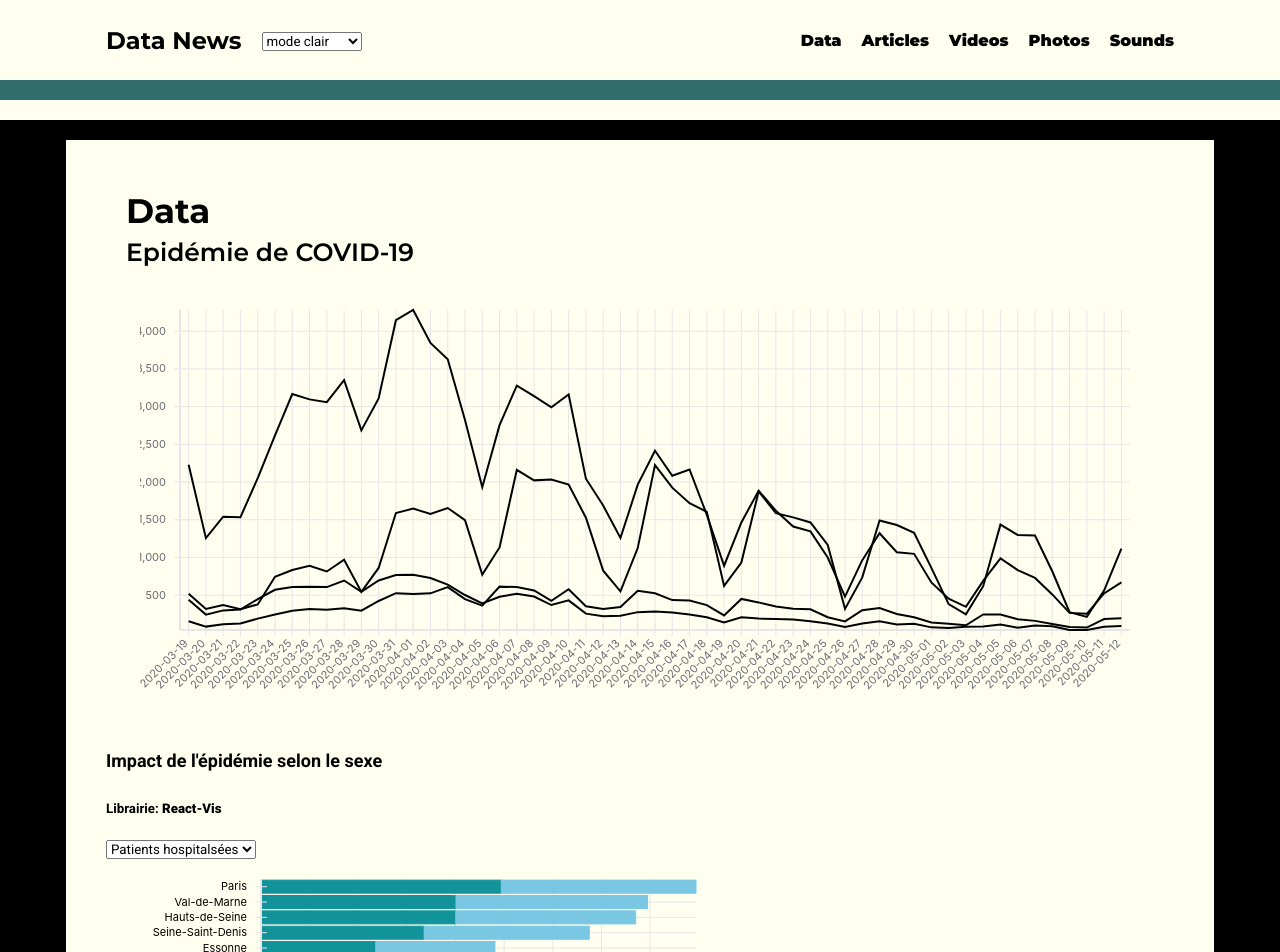
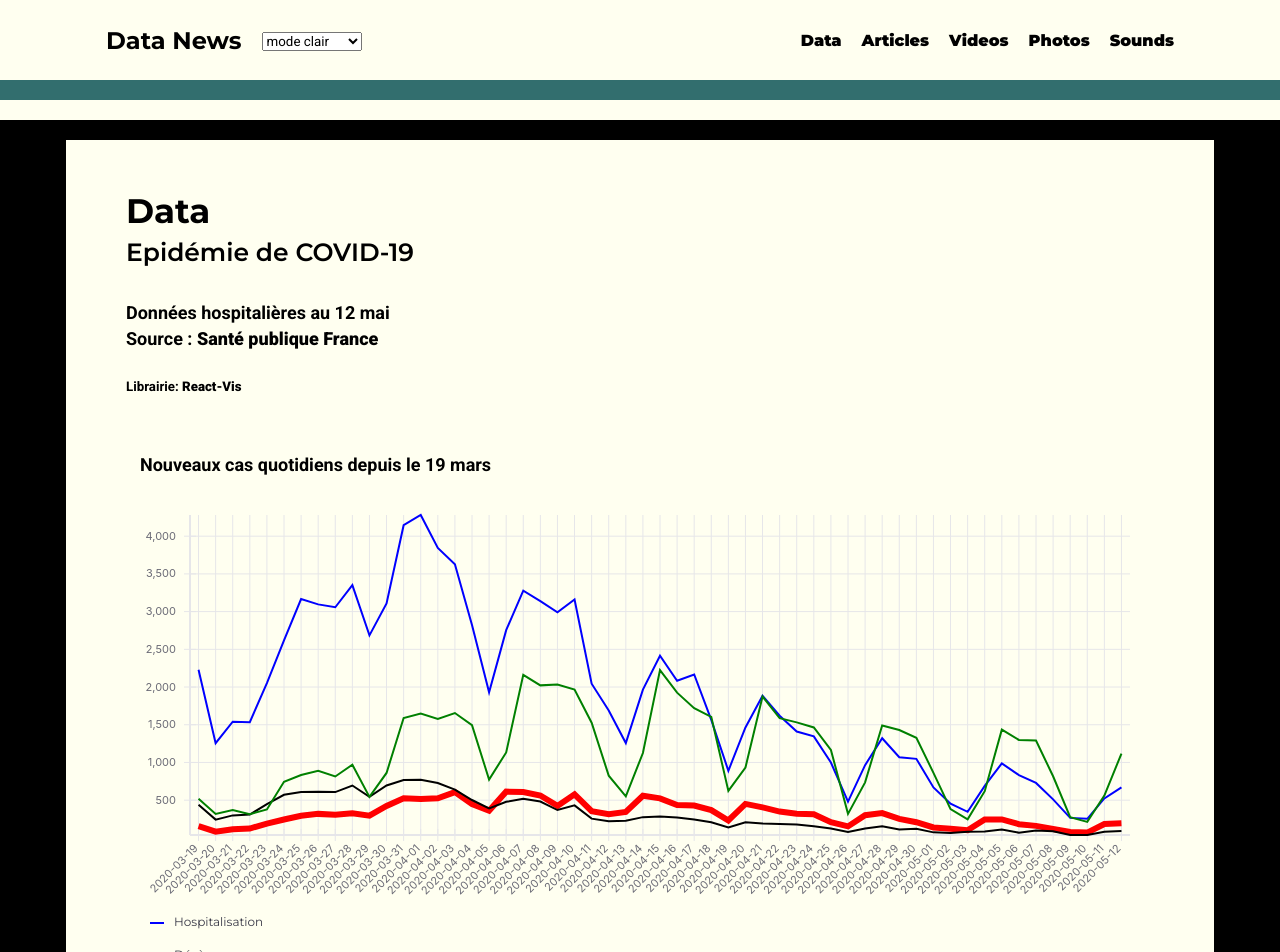
Before and after one commit to Orphee1/massecritique-datanews, a React (Create React App) app: page /data in a window 1280 px wide. Shown: the top 952 px of the page. Built offline with nearby package versions, Linux system fonts and the light colour scheme.

Commit message:
add crosshair at lineseries

```diff
--- a/src/components/datavis/LineSeriesNewCase/LineSeriesNewCase.js
+++ b/src/components/datavis/LineSeriesNewCase/LineSeriesNewCase.js
@@ -61,7 +61,12 @@ for (let i = 0; i < dataNat.length; i++) {
             y: dataNat[i].incid_rad,
       });
 }
-
+let dataToDisplay = [
+      dataDCToDisplay,
+      dataHToDisplay,
+      dataRToDisplay,
+      dataRDToDisplay,
+];
 export default function LineSeriesNewCase() {
       // Theme definition
       const [theme] = useContext(ThemeContext);
@@ -80,73 +85,71 @@ export default function LineSeriesNewCase() {
       }
 
       const [hintValue, setHintValue] = useState(null);
+      const [crossHairValues, setCrossHairValues] = useState(null);
       // console.log(hintValue);
+      console.log(crossHairValues);
       return (
             <div>
+                  <h5 style={{ color: option.syntax, fontSize: "18px" }}>
+                        Nouveaux cas quotidiens depuis le 19 mars
+                  </h5>
                   <XYPlot
+                        className="lineChart"
                         height={400}
                         width={1000}
                         xType="ordinal"
                         // stroke="red"
                         colorType="linear"
                         // colorType="category"
-                        colorDomain={[0, 1, 2]}
-                        colorRange={["black", "red", "blue"]}
-                        margin={{ bottom: 70 }}
-                        onMouseLeave={() => setHintValue(null)}
+                        colorDomain={[0, 1, 2, 3]}
+                        colorRange={["black", "red", "blue", "green"]}
+                        margin={{ bottom: 70, left: 50 }}
+                        onMouseLeave={() => {
+                              setHintValue(null);
+                              setCrossHairValues(null);
+                        }}
                   >
                         <VerticalGridLines />
                         <HorizontalGridLines />
                         <XAxis tickLabelAngle={-45} />
                         <YAxis />
                         <LineSeries
-                              data={dataDCToDisplay}
+                              // data={dataDCToDisplay}
+                              data={dataToDisplay[0]}
+                              strokeWidth={6}
                               // color="red"
-                              color={0}
+                              color={1}
                               // onSeriesClick={}
                               // onSeriesMouseOver={}
-                              onNearestX={(value, { event, innerX, index }) => {
-                                    setHintValue({
-                                          x: value.x,
-                                          y: value.y,
-                                    });
-                              }}
-                        />
-                        <LineSeries
-                              data={dataHToDisplay}
-                              // color="red"
-                              color={0}
-
                               // onNearestX={(value, { event, innerX, index }) => {
                               //       setHintValue({
                               //             x: value.x,
                               //             y: value.y,
                               //       });
                               // }}
+                              onNearestX={(value, { index }) => {
+                                    setCrossHairValues(
+                                          dataToDisplay.map((d) => d[index])
+                                    );
+                              }}
                         />
                         <LineSeries
-                              data={dataRToDisplay}
+                              // data={dataHToDisplay}
+                              data={dataToDisplay[1]}
+                              // color="red"
+                              color={2}
+                        />
+                        <LineSeries
+                              // data={dataRToDisplay}
+                              data={dataToDisplay[2]}
                               // color="red"
                               color={0}
-
-                              // onNearestX={(value, { event, innerX, index }) => {
-                              //       setHintValue({
-                              //             x: value.x,
-                              //             y: value.y,
-                              //       });
-                              // }}
                         />
                         <LineSeries
-                              data={dataRDToDisplay}
+                              // data={dataRDToDisplay}
+                              data={dataToDisplay[3]}
                               // color="red"
-                              color={0}
-
-                              // onNearestX={(value, { event, innerX, index }) => {
-                              //       setHintValue({
-                              //             x: value.x,
-                              //             y: value.y,
-                              //       });
-                              // }}
+                              color={3}
                         />
                         {hintValue ? (
                               <Hint
@@ -163,6 +166,63 @@ export default function LineSeriesNewCase() {
                                     {`${hintValue.y} décès`}
                               </Hint>
                         ) : null}
+                        {crossHairValues ? (
+                              <Crosshair values={crossHairValues}>
+                                    <div className="rv-hint__content">
+                                          <p style={{ fontWeight: "bold" }}>
+                                                {crossHairValues[0].x}
+                                          </p>
+                                          <p>Décès: {crossHairValues[0].y}</p>
+                                          <p>
+                                                Hospitalisation:{" "}
+                                                {crossHairValues[1].y}
+                                          </p>
+                                          <p>
+                                                Réanimation:{" "}
+                                                {crossHairValues[2].y}
+                                          </p>
+                                          <p>
+                                                Retour à domicile:{" "}
+                                                {crossHairValues[3].y}
+                                          </p>
+                                    </div>
+                              </Crosshair>
+                        ) : null}
+
+                        <DiscreteColorLegend
+                              style={{
+                                    position: "absolute",
+                                    left: "620px",
+                                    top: "10px",
+                                    fontWeight: "bold",
+                                    color: option.syntax,
+                              }}
+                              orientation="vertical"
+                              items={[
+                                    {
+                                          title: "Hospitalisation",
+                                          color: "blue",
+                                          strokeWidth: 4,
+                                    },
+                                    {
+                                          title: "Décès",
+
+                                          color: "red",
+                                          strokeWidth: 4,
+                                    },
+
+                                    {
+                                          title: "Réanimation",
+                                          color: "black",
+                                          strokeWidth: 4,
+                                    },
+                                    {
+                                          title: "Retour à domicile",
+                                          color: "green",
+                                          strokeWidth: 4,
+                                    },
+                              ]}
+                        />
                   </XYPlot>
             </div>
       );
--- a/src/components/datavis/ReactVisChartAllDept/ReactVisChartAllDept.js
+++ b/src/components/datavis/ReactVisChartAllDept/ReactVisChartAllDept.js
@@ -142,15 +142,7 @@ export default function ReactVisChartAllDept({ data }) {
                         <h5 style={{ color: option.syntax, fontSize: "18px" }}>
                               Impact de l'épidémie selon le sexe
                         </h5>
-                        <h5 style={{ color: option.syntax }}>
-                              Librairie:{" "}
-                              <a
-                                    style={{ color: option.syntax }}
-                                    href="https://uber.github.io/react-vis/?r=m7"
-                              >
-                                    React-Vis
-                              </a>
-                        </h5>
+
                         <select
                               className="select"
                               style={{ width: "150px", marginBottom: "10px" }}
--- a/src/containers/DataScreen/DataScreen.js
+++ b/src/containers/DataScreen/DataScreen.js
@@ -246,10 +246,16 @@ export default function DataScreen() {
                               background: option.bg,
                         }}
                   >
-                        <div className="data-flex0">
+                        <div
+                              className="data-flex0
+
+                        "
+                              // style={{ background: option.syntax }}
+                        >
                               <h2
                                     style={{
                                           color: option.syntax,
+                                          // color: option.bg,
                                           marginBottom: "0",
                                           marginTop: "0",
                                     }}
@@ -259,17 +265,68 @@ export default function DataScreen() {
                               <h3
                                     style={{
                                           color: option.syntax,
+                                          // color: option.bg,
                                           fontWeight: "600",
                                           fontSize: "25px",
                                     }}
                               >
                                     Epidémie de COVID-19
                               </h3>
+                              <h5
+                                    style={{
+                                          color: option.syntax,
+                                          // color: option.bg,
+                                          marginBottom: "0",
+                                          marginLeft: "10px",
+                                          fontSize: "18px",
+                                    }}
+                              >
+                                    Données hospitalières au 12 mai
+                              </h5>
+                              <h5
+                                    style={{
+                                          color: option.syntax,
+                                          // color: option.bg,
+                                          marginTop: "5px",
+                                          marginLeft: "10px",
+                                          fontSize: "18px",
+                                    }}
+                              >
+                                    Source :
+                                    <a
+                                          href="https://geodes.santepubliquefrance.fr/#c=home"
+                                          style={{
+                                                color: option.syntax,
+                                                // color: option.bg,
+                                          }}
+                                    >
+                                          {" "}
+                                          Santé publique France
+                                    </a>
+                              </h5>
+                              <h5
+                                    style={{
+                                          color: option.syntax,
+                                          // color: option.bg,
+                                          marginBottom: "0",
+                                          marginTop: "0",
+                                          marginLeft: "10px",
+                                    }}
+                              >
+                                    Librairie:{" "}
+                                    <a
+                                          style={{
+                                                color: option.syntax,
+                                                // color: option.bg,
+                                          }}
+                                          href="https://uber.github.io/react-vis/?r=m7"
+                                    >
+                                          React-Vis
+                                    </a>
+                              </h5>
                         </div>
-                        <div className="data-flex1">
-                              <LineSeriesNewCase
-                              // className="lineGraph"
-                              />
+                        <div className="data-flex1 remove414">
+                              <LineSeriesNewCase />
                         </div>
                         {/* <div className="data-flex2 orange"></div> */}
 
--- a/src/containers/DataScreen/style.css
+++ b/src/containers/DataScreen/style.css
@@ -14,7 +14,7 @@
 
 .data-flex0 {
       flex: 1 1 1000px;
-      height: 80px;
+      height: auto;
       margin: 20px;
       display: flex;
       flex-direction: column;
```
Also changed, not shown: src/components/datavis/LineSeriesNewCase/style.css (+28 -9 lines).
